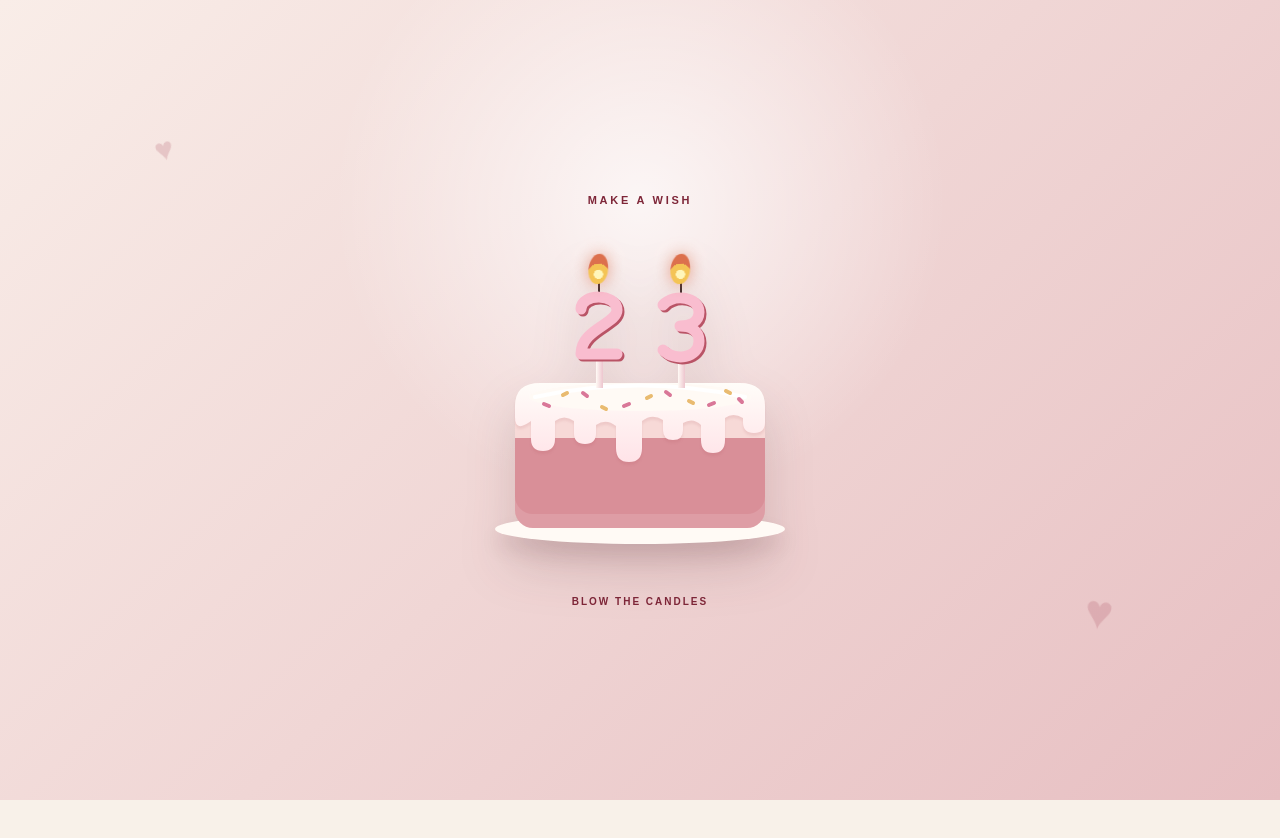
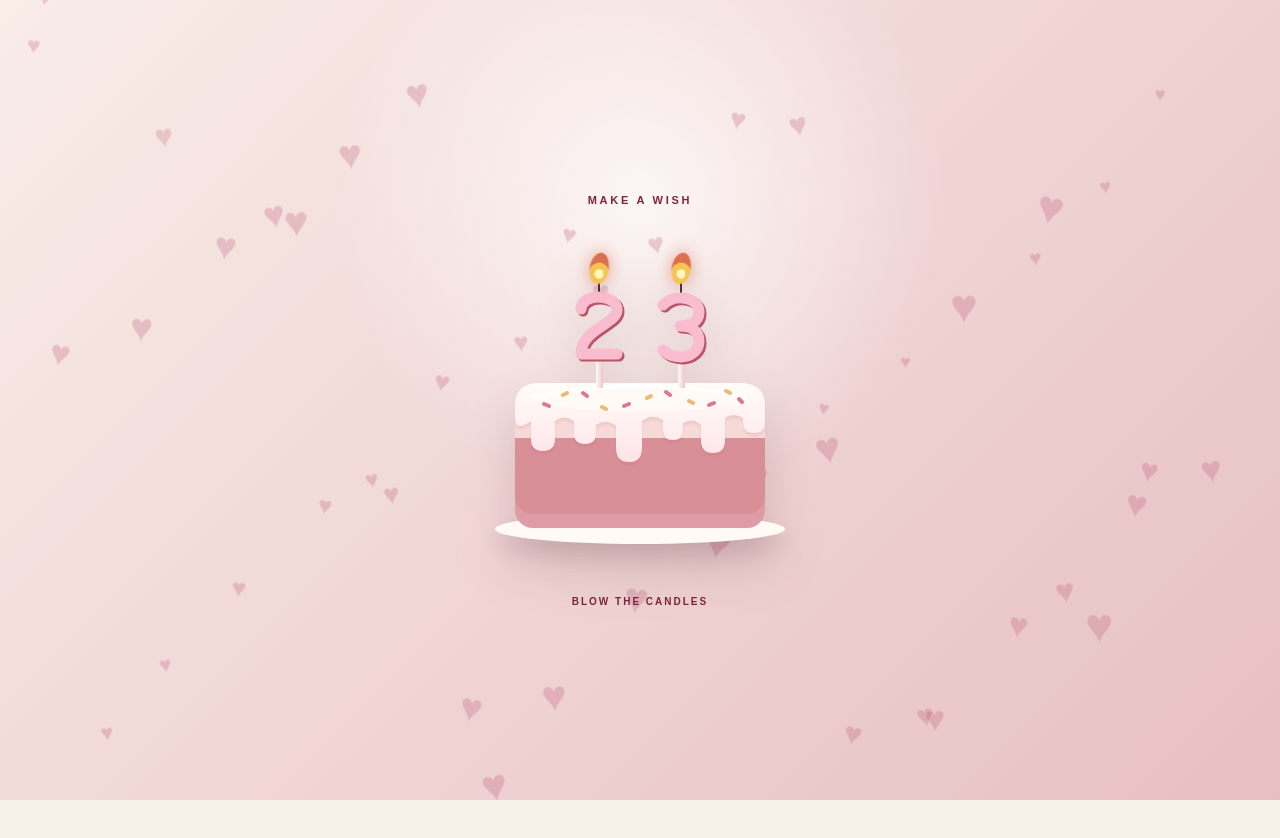
Before and after one commit to HaNguyen03/bum_birthday, a Next.js app: page / in a window 1280 px wide. Shown: the top 838 px of the page. Built offline with nearby package versions, Linux system fonts and the light colour scheme.

Commit message:
Add floating hearts and enhance balloon and confetti celebration

```diff
--- a/app/globals.css
+++ b/app/globals.css
@@ -81,7 +81,85 @@ em {
 }
 
 .letter-section {
+  position: relative;
+  isolation: isolate;
   padding: 120px 24px;
+  background: radial-gradient(ellipse at 0% 30%, #f4d8df99, transparent 55%),
+    radial-gradient(ellipse at 100% 75%, #efd6e399, transparent 55%), var(--cream);
+}
+
+.floating-hearts {
+  position: absolute;
+  inset: 0;
+  overflow: hidden;
+  pointer-events: none;
+  z-index: 0;
+}
+
+.floating-hearts span {
+  position: absolute;
+  color: #b84e70;
+  opacity: 0.25;
+  font-family: Georgia, serif;
+  line-height: 1;
+  animation: heart-drift 8s ease-in-out infinite alternate;
+}
+
+.floating-hearts-soft span {
+  color: #d786a0;
+  opacity: 0.32;
+  animation-name: letter-heart-drift;
+}
+
+.floating-hearts-soft svg {
+  display: block;
+  width: 1em;
+  height: 1em;
+  overflow: visible;
+  fill: currentColor;
+  stroke: currentColor;
+  stroke-width: 1.3;
+  filter: drop-shadow(0 4px 5px #bc6b8b26);
+}
+
+.floating-hearts-soft span:nth-child(3n) svg {
+  fill: none;
+  stroke-width: 1.8;
+}
+
+.floating-hearts-soft span:nth-child(4n) {
+  color: #b69bc4;
+  opacity: 0.25;
+}
+
+.floating-hearts-soft span:nth-child(5n) {
+  color: #edb0bd;
+  opacity: 0.4;
+  filter: blur(1px);
+}
+
+@keyframes letter-heart-drift {
+  from { transform: translate(-4px, 12px) rotate(-10deg) scale(0.94); }
+  to { transform: translate(var(--heart-drift), -20px) rotate(9deg) scale(1.04); }
+}
+
+.letter-section > .letter,
+.opening-screen > .cake-button {
+  position: relative;
+  z-index: 1;
+}
+
+@keyframes heart-drift {
+  from { transform: translate(-6px, 20px) rotate(-12deg); }
+  to { transform: translate(var(--heart-drift), -35px) rotate(12deg); }
+}
+
+@media (prefers-reduced-motion: reduce) {
+  .floating-hearts span,
+  .opening-screen::before,
+  .opening-screen::after {
+    animation: none !important;
+  }
 }
 
 .letter {
@@ -558,11 +636,12 @@ footer {
 
 .party-confetti {
   position: absolute;
-  top: -20px;
+  bottom: 12vh;
   width: 8px;
   height: 14px;
   background: var(--party-color);
-  animation: confetti-fall 3s ease-in forwards;
+  opacity: 0;
+  animation: confetti-burst 3s linear forwards;
 }
 
 .party-confetti:nth-child(3n) {
@@ -570,13 +649,24 @@ footer {
 }
 
 @keyframes balloon-rise {
-  to { transform: translate(var(--drift), calc(-100vh - 380px)) rotate(12deg); }
+  to { transform: translateY(calc(-100vh - 380px)); }
 }
 
-@keyframes confetti-fall {
-  0% { opacity: 0; }
-  10%, 75% { opacity: 1; }
-  100% { opacity: 0; transform: translate(var(--drift), calc(100vh + 40px)) rotate(720deg); }
+@keyframes confetti-burst {
+  0% {
+    opacity: 1;
+    transform: translate(0, 0) rotate(0deg);
+    animation-timing-function: cubic-bezier(0.15, 0.7, 0.3, 1);
+  }
+  40% {
+    opacity: 1;
+    transform: translate(var(--burst-x), var(--burst-y)) rotate(360deg);
+    animation-timing-function: cubic-bezier(0.55, 0, 1, 0.65);
+  }
+  100% {
+    opacity: 0;
+    transform: translate(calc(var(--burst-x) * 1.25), 20vh) rotate(900deg);
+  }
 }
 
 @keyframes celebration-finish {
--- a/app/page.tsx
+++ b/app/page.tsx
@@ -11,10 +11,39 @@ const dancingScript = Dancing_Script({
 
 const partyColors = ["#d77891", "#efb8bd", "#e6bd68", "#b4a4cf", "#91bdb0"];
 
+function FloatingHearts({ soft = false }: { soft?: boolean }) {
+  return (
+    <div className={`floating-hearts${soft ? " floating-hearts-soft" : ""}`} aria-hidden="true">
+      {Array.from({ length: soft ? 72 : 44 }, (_, index) => (
+        <span
+          key={index}
+          style={{
+            left: soft
+              ? `${index % 2 === 0 ? 1 + ((index * 7) % 17) : 81 + ((index * 7) % 17)}%`
+              : `${2 + ((index * 43) % 94)}%`,
+            top: `${3 + ((index * 29) % 92)}%`,
+            fontSize: `${soft ? [12, 22, 46, 16, 76, 30, 18, 58, 24, 100, 36, 14][index % 12] : 18 + ((index * 7) % 30)}px`,
+            animationDelay: `-${index * 1.3}s`,
+            animationDuration: `${(soft ? 10 : 6) + (index % 5)}s`,
+            "--heart-drift": `${index % 2 === 0 ? 14 : -14}px`,
+          } as CSSProperties}
+        >
+          {soft ? (
+            <svg viewBox="0 0 40 40" focusable="false">
+              <path d="M20 34S4 24 4 13C4 3 16 2 20 10C24 2 36 3 36 13C36 24 20 34 20 34Z" />
+            </svg>
+          ) : "♥"}
+        </span>
+      ))}
+    </div>
+  );
+}
+
 export default function Home() {
   const [isOpening, setIsOpening] = useState(false);
   const [showWebsite, setShowWebsite] = useState(false);
   const [cakeStage, setCakeStage] = useState(0);
+  const [balloonColors, setBalloonColors] = useState<string[]>([]);
 
   function openLetter() {
     if (isOpening) return;
@@ -24,6 +53,9 @@ export default function Home() {
       return;
     }
 
+    setBalloonColors(Array.from({ length: 48 }, () =>
+      `hsl(${Math.floor(Math.random() * 360)} ${65 + Math.floor(Math.random() * 20)}% ${65 + Math.floor(Math.random() * 15)}%)`
+    ));
     setCakeStage(2);
     setIsOpening(true);
 
@@ -37,15 +69,14 @@ export default function Home() {
   <>
     {isOpening && (
       <div className="celebration" aria-hidden="true">
-        {Array.from({ length: 10 }, (_, index) => (
+        {balloonColors.map((color, index) => (
           <span
             key={`balloon-${index}`}
             className="party-balloon"
             style={{
-              left: `${5 + index * 10}%`,
-              "--party-color": partyColors[index % partyColors.length],
-              "--drift": `${index % 2 === 0 ? -35 : 35}px`,
-              animationDelay: `${(index % 4) * 0.16}s`,
+              left: `${2 + ((index * 37) % 94)}%`,
+              "--party-color": color,
+              animationDelay: `${(index % 6) * 0.12}s`,
             } as CSSProperties}
           />
         ))}
@@ -54,9 +85,10 @@ export default function Home() {
             key={`confetti-${index}`}
             className="party-confetti"
             style={{
-              left: `${(index * 37) % 100}%`,
+              left: index % 2 === 0 ? "0%" : "100%",
               "--party-color": partyColors[index % partyColors.length],
-              "--drift": `${((index * 29) % 180) - 90}px`,
+              "--burst-x": `${(index % 2 === 0 ? 1 : -1) * (18 + ((index * 13) % 45))}vw`,
+              "--burst-y": `-${35 + ((index * 17) % 40)}vh`,
               animationDelay: `${(index % 10) * 0.08}s`,
               animationDuration: `${2.4 + (index % 5) * 0.25}s`,
             } as CSSProperties}
@@ -68,6 +100,7 @@ export default function Home() {
       <section
         className={`opening-screen ${isOpening ? "is-opening" : ""} cake-stage-${cakeStage}`}
       >
+        <FloatingHearts />
         <button
           className="cake-button"
           onClick={openLetter}
@@ -119,6 +152,7 @@ export default function Home() {
       aria-hidden={!showWebsite}
     >
       <section className="letter-section" id="letter">
+        <FloatingHearts soft />
         <article className={`letter ${dancingScript.className}`}>
           <p className="greeting">Dear Bum iu ♥</p>
 
@@ -209,7 +243,6 @@ export default function Home() {
           </div>
         </article>
       </section>
-
     </main>
   </>
 );
```
